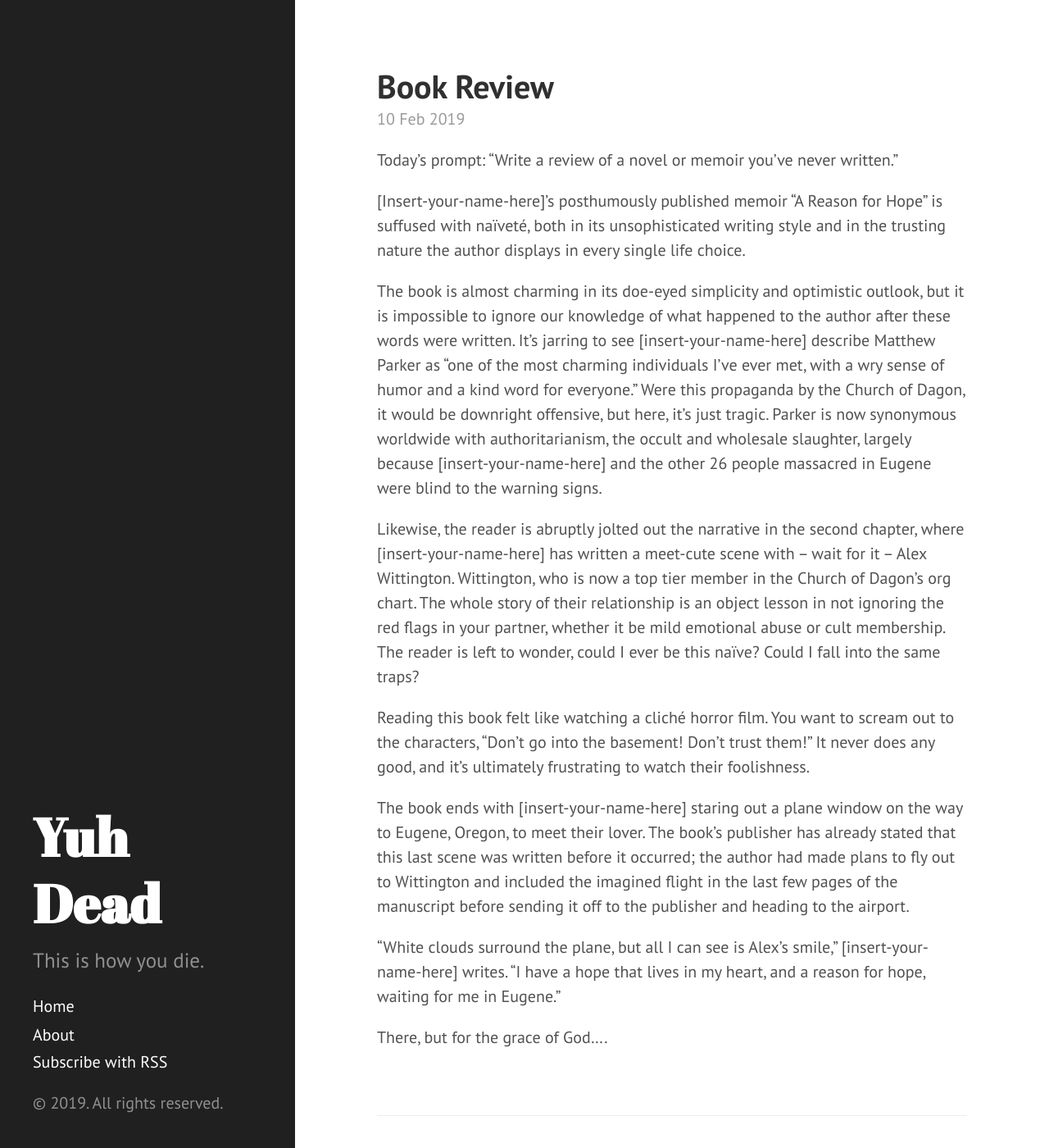
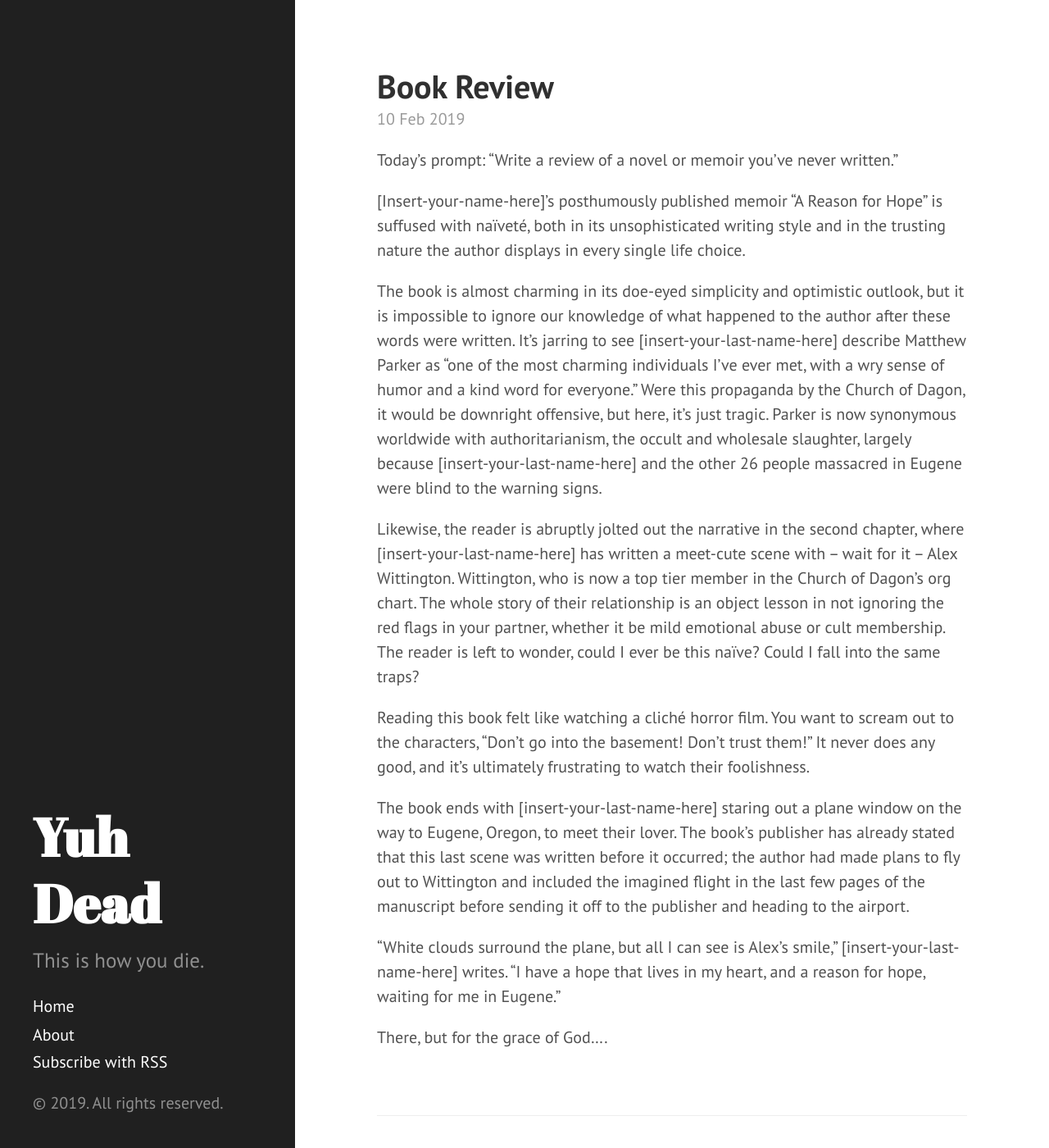
Before and after one commit to LoraV/LoraV.github.io, a Jekyll site: the page built from _posts/2019-02-10-memoir-review.markdown, in a window 1280 px wide and 1400 px high. Shown: the whole window at 82% size. Built offline with Jekyll 4.4.1, drawn with Linux system fonts in a browser that asks for light colours.

Commit message:
memoir post

```diff
--- a/_posts/2019-02-10-memoir-review.markdown
+++ b/_posts/2019-02-10-memoir-review.markdown
@@ -8,14 +8,14 @@ Today's prompt: "Write a review of a novel or memoir you've never written."
 
 [Insert-your-name-here]'s posthumously published memoir "A Reason for Hope" is suffused with naïveté, both in its unsophisticated writing style and in the trusting nature the author displays in every single life choice.
 
-The book is almost charming in its doe-eyed simplicity and optimistic outlook, but it is impossible to ignore our knowledge of what happened to the author after these words were written. It's jarring to see [insert-your-name-here] describe Matthew Parker as "one of the most charming individuals I've ever met, with a wry sense of humor and a kind word for everyone." Were this propaganda by the Church of Dagon, it would be downright offensive, but here, it's just tragic. Parker is now synonymous worldwide with authoritarianism, the occult and wholesale slaughter, largely because [insert-your-name-here] and the other 26 people massacred in Eugene were blind to the warning signs.
+The book is almost charming in its doe-eyed simplicity and optimistic outlook, but it is impossible to ignore our knowledge of what happened to the author after these words were written. It's jarring to see [insert-your-last-name-here] describe Matthew Parker as "one of the most charming individuals I've ever met, with a wry sense of humor and a kind word for everyone." Were this propaganda by the Church of Dagon, it would be downright offensive, but here, it's just tragic. Parker is now synonymous worldwide with authoritarianism, the occult and wholesale slaughter, largely because [insert-your-last-name-here] and the other 26 people massacred in Eugene were blind to the warning signs.
 
-Likewise, the reader is abruptly jolted out the narrative in the second chapter, where [insert-your-name-here] has written a meet-cute scene with -- wait for it -- Alex Wittington. Wittington, who is now a top tier member in the Church of Dagon's org chart. The whole story of their relationship is an object lesson in not ignoring the red flags in your partner, whether it be mild emotional abuse or cult membership. The reader is left to wonder, could I ever be this naïve? Could I fall into the same traps?
+Likewise, the reader is abruptly jolted out the narrative in the second chapter, where [insert-your-last-name-here] has written a meet-cute scene with -- wait for it -- Alex Wittington. Wittington, who is now a top tier member in the Church of Dagon's org chart. The whole story of their relationship is an object lesson in not ignoring the red flags in your partner, whether it be mild emotional abuse or cult membership. The reader is left to wonder, could I ever be this naïve? Could I fall into the same traps?
 
 Reading this book felt like watching a cliché horror film. You want to scream out to the characters, "Don't go into the basement! Don't trust them!" It never does any good, and it's ultimately frustrating to watch their foolishness.
 
-The book ends with [insert-your-name-here] staring out a plane window on the way to Eugene, Oregon, to meet their lover. The book's publisher has already stated that this last scene was written before it occurred; the author had made plans to fly out to Wittington and included the imagined flight in the last few pages of the manuscript before sending it off to the publisher and heading to the airport.
+The book ends with [insert-your-last-name-here] staring out a plane window on the way to Eugene, Oregon, to meet their lover. The book's publisher has already stated that this last scene was written before it occurred; the author had made plans to fly out to Wittington and included the imagined flight in the last few pages of the manuscript before sending it off to the publisher and heading to the airport.
 
-"White clouds surround the plane, but all I can see is Alex's smile," [insert-your-name-here] writes. "I have a hope that lives in my heart, and a reason for hope, waiting for me in Eugene."
+"White clouds surround the plane, but all I can see is Alex's smile," [insert-your-last-name-here] writes. "I have a hope that lives in my heart, and a reason for hope, waiting for me in Eugene."
 
 There, but for the grace of God....
```
